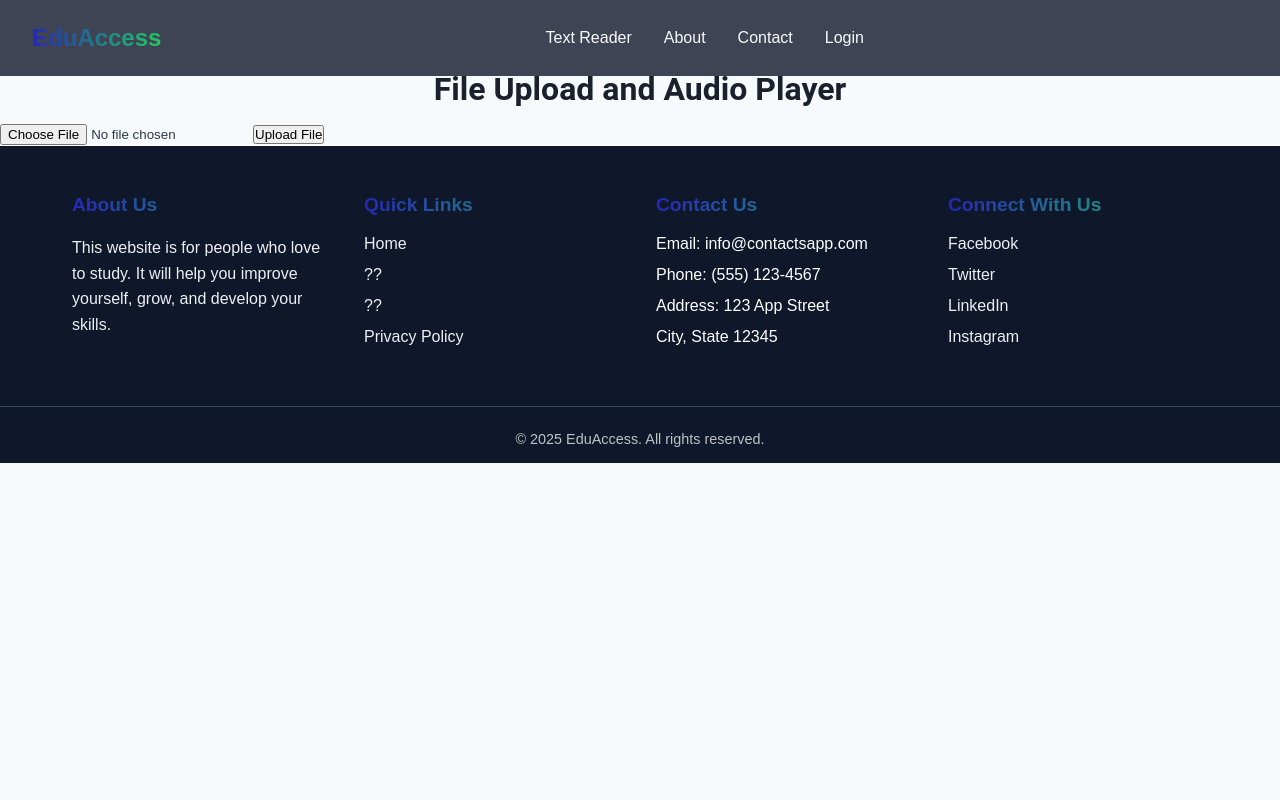
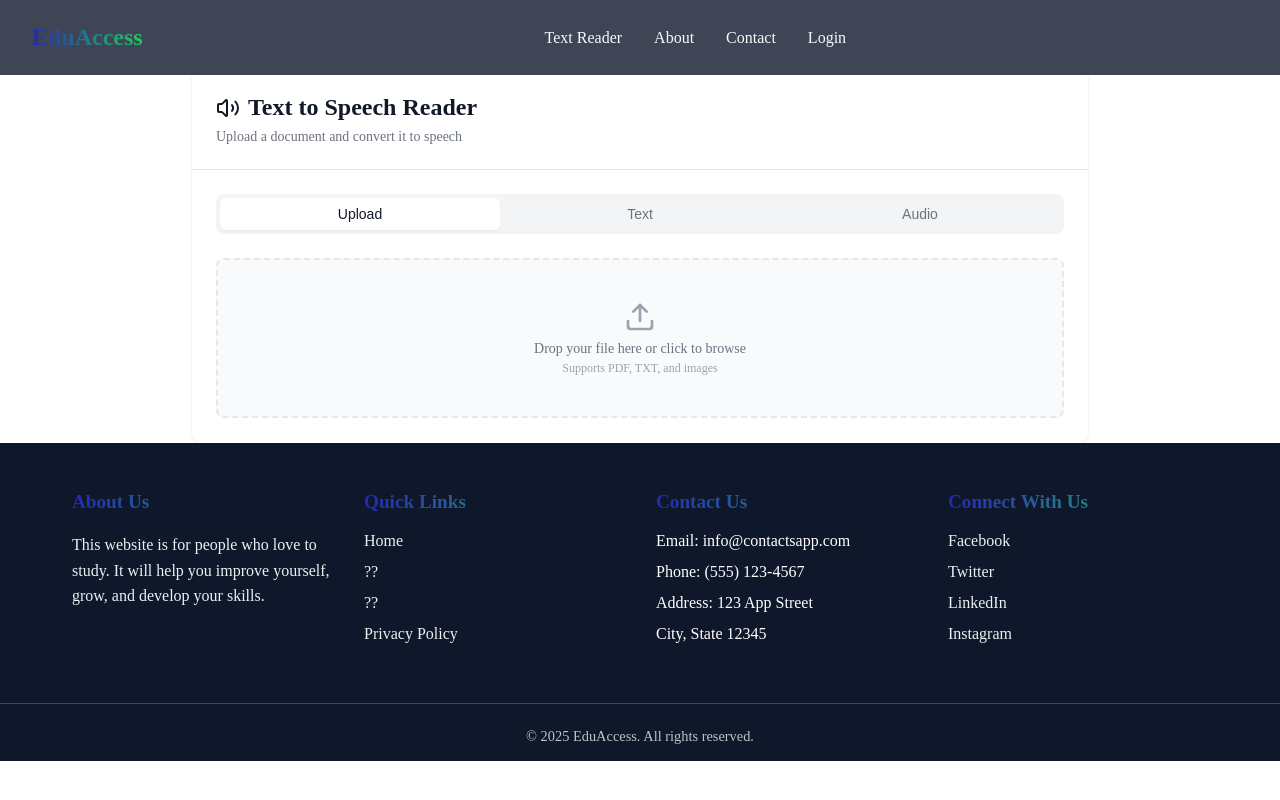
Before and after one commit to asad-as1/Anonymous-Project, a React (Vite) app in the folder frontend/: page /textreader in a window 1280 px wide. Built offline with nearby package versions, Linux system fonts and the light colour scheme.

Commit message:
Text Reader

```diff
--- a/frontend/package.json
+++ b/frontend/package.json
@@ -10,6 +10,7 @@
     "preview": "vite preview"
   },
   "dependencies": {
+    "@shadcn/ui": "^0.0.4",
     "axios": "^1.7.9",
     "express": "^4.21.2",
     "lucide-react": "^0.472.0",
--- a/frontend/src/pages/TextReader/TextReader.css
+++ b/frontend/src/pages/TextReader/TextReader.css
@@ -1,173 +1,315 @@
-/* Global Styles */
-body {
-  font-family: 'Arial', sans-serif;
-  background-color: #f7fafc;
-  color: #2d3748;
+/* Base Container Styles */
+.text-reader-container {
+  width: 100%;
+  max-width: 56rem;
+  margin: 0 auto;
+  background: white;
+  border-radius: 0.5rem;
+  box-shadow: 0 1px 3px rgba(0, 0, 0, 0.1);
 }
 
-/* Container */
-.container {
-  max-width: 1024px;
-  margin: 0 auto;
-  padding: 2rem;
-  background-color: #fff;
-  box-shadow: 0 2px 10px rgba(0, 0, 0, 0.1);
-  border-radius: 8px;
+/* Header Styles */
+.reader-header {
+  padding: 1.5rem;
+  border-bottom: 1px solid #e5e7eb;
 }
 
-/* Headings */
-h1, h2 {
-  font-family: 'Roboto', sans-serif;
-  color: #1a202c;
-  margin-bottom: 1rem;
+.header-title {
+  display: flex;
+  align-items: center;
+  gap: 0.5rem;
+  font-size: 1.5rem;
+  font-weight: 600;
+  color: #111827;
 }
 
-h1 {
-  font-size: 2rem;
-  font-weight: bold;
-  text-align: center;
+.header-description {
+  margin-top: 0.5rem;
+  color: #6b7280;
+  font-size: 0.875rem;
 }
 
-h2 {
-  font-size: 1.25rem;
-  font-weight: 600;
+/* Main Content Area */
+.reader-content {
+  padding: 1.5rem;
 }
 
-/* Upload Section */
-.upload-section {
+/* Tabs Styling */
+.tabs-container {
+  display: flex;
+  flex-direction: column;
+  gap: 1.5rem;
+}
+
+.tabs-list {
+  display: grid;
+  grid-template-columns: repeat(3, 1fr);
+  width: 100%;
+  background: #f3f4f6;
+  padding: 0.25rem;
+  border-radius: 0.5rem;
+}
+
+.tab-trigger {
+  padding: 0.5rem 1rem;
+  text-align: center;
+  border: none;
+  background: none;
+  cursor: pointer;
+  font-size: 0.875rem;
+  color: #6b7280;
+  transition: all 0.2s ease;
+}
+
+.tab-trigger[data-state="active"] {
+  background: white;
+  color: #111827;
+  border-radius: 0.375rem;
+  box-shadow: 0 1px 2px rgba(0, 0, 0, 0.05);
+}
+
+/* Upload Area Styles */
+.upload-zone {
   display: flex;
   flex-direction: column;
   align-items: center;
-  margin-bottom: 2rem;
+  justify-content: center;
+  height: 10rem;
+  border: 2px dashed #e5e7eb;
+  border-radius: 0.5rem;
+  background: #f9fafb;
+  cursor: pointer;
+  transition: all 0.2s ease;
+  position: relative;
 }
 
-.upload-section input[type="file"] {
-  background-color: #f4f8fb;
-  padding: 0.5rem 1rem;
-  border-radius: 50px;
-  border: 2px dashed #6b7280;
-  color: #4b5563;
-  margin-bottom: 1rem;
+.upload-zone:hover {
+  background: #f3f4f6;
+  border-color: #d1d5db;
+}
+
+.upload-input {
+  position: absolute;
+  inset: 0;
+  width: 100%;
+  height: 100%;
+  opacity: 0;
   cursor: pointer;
 }
 
-.upload-section button {
-  background-color: #3b82f6;
-  color: #fff;
-  padding: 0.5rem 2rem;
-  border-radius: 50px;
+.upload-icon {
+  width: 2rem;
+  height: 2rem;
+  color: #9ca3af;
+  margin-bottom: 0.5rem;
+}
+
+.upload-text {
+  font-size: 0.875rem;
+  color: #6b7280;
+}
+
+.upload-subtext {
+  font-size: 0.75rem;
+  color: #9ca3af;
+  margin-top: 0.25rem;
+}
+
+/* Text Display Area */
+.text-display {
+  position: relative;
+  margin-top: 1rem;
+}
+
+.text-content {
+  padding: 1rem;
+  background: #f9fafb;
+  border-radius: 0.5rem;
+  font-size: 0.875rem;
+  height: 15rem;
+  overflow: auto;
+  font-family: ui-monospace, monospace;
+  white-space: pre-wrap;
+  line-height: 1.5;
+}
+
+/* Audio Controls */
+.audio-controls {
+  display: flex;
+  flex-direction: column;
+  gap: 1.5rem;
+}
+
+.time-slider {
+  display: flex;
+  flex-direction: column;
+  gap: 0.5rem;
+}
+
+.time-display {
+  display: flex;
+  justify-content: space-between;
+  font-size: 0.875rem;
+  color: #6b7280;
+}
+
+.playback-controls {
+  display: flex;
+  justify-content: center;
+  gap: 1rem;
+}
+
+.control-button {
+  display: flex;
+  align-items: center;
+  justify-content: center;
+  width: 2.5rem;
+  height: 2.5rem;
+  border-radius: 0.375rem;
+  border: 1px solid #e5e7eb;
+  background: white;
   cursor: pointer;
+  transition: all 0.2s ease;
+}
+
+.control-button:hover {
+  background: #f3f4f6;
+}
+
+.control-button.primary {
+  background: #2563eb;
+  color: white;
   border: none;
 }
 
-.upload-section button:hover {
-  background-color: #2563eb;
+.control-button.primary:hover {
+  background: #1d4ed8;
+}
+
+/* Speed Control */
+.speed-control {
+  display: flex;
+  flex-direction: column;
+  gap: 0.5rem;
+}
+
+.speed-label {
+  display: flex;
+  align-items: center;
+  gap: 0.5rem;
+  font-size: 0.875rem;
+  color: #374151;
+}
+
+/* Custom Slider Styling */
+.slider {
+  -webkit-appearance: none;
+  width: 100%;
+  height: 0.25rem;
+  border-radius: 0.125rem;
+  background: #e5e7eb;
+  outline: none;
+}
+
+.slider::-webkit-slider-thumb {
+  -webkit-appearance: none;
+  width: 1rem;
+  height: 1rem;
+  border-radius: 50%;
+  background: #2563eb;
+  cursor: pointer;
+  transition: all 0.2s ease;
+}
+
+.slider::-webkit-slider-thumb:hover {
+  transform: scale(1.1);
 }
 
 /* Error Message */
-.error {
-  color: #e53e3e;
-  font-size: 0.875rem;
-  text-align: center;
-  margin-bottom: 1rem;
+.error-alert {
+  margin-top: 1rem;
+  padding: 0.75rem 1rem;
+  border-radius: 0.375rem;
+  background: #fee2e2;
+  color: #991b1b;
+  border: 1px solid #fecaca;
 }
 
-/* Extracted Text */
-.text-section {
-  margin-bottom: 2rem;
+/* Empty State */
+.empty-state {
+  text-align: center;
+  padding: 2rem 0;
+  color: #6b7280;
 }
 
-.text-display {
-  background-color: #f7fafc;
-  padding: 1rem;
-  border-radius: 8px;
-  overflow-y: auto;
-  max-height: 300px;
-  font-size: 1rem;
-  line-height: 1.5;
+/* Convert Button */
+.convert-button {
+  position: absolute;
+  bottom: 1rem;
+  right: 1rem;
+  padding: 0.5rem 1rem;
+  background: #2563eb;
+  color: white;
+  border: none;
+  border-radius: 0.375rem;
+  font-size: 0.875rem;
+  cursor: pointer;
+  transition: all 0.2s ease;
 }
 
-/* Controls Section */
-.controls-section {
-  margin-top: 1.5rem;
+.convert-button:hover {
+  background: #1d4ed8;
 }
 
-.playback-controls button {
-  background-color: #10b981;
-  color: white;
-  padding: 0.75rem 1.5rem;
-  margin-right: 0.5rem;
-  border-radius: 50px;
-  cursor: pointer;
-  border: none;
+/* Animations */
+@keyframes fadeIn {
+  from {
+    opacity: 0;
+    transform: translateY(0.5rem);
+  }
+  to {
+    opacity: 1;
+    transform: translateY(0);
+  }
 }
 
-.playback-controls button:hover {
-  background-color: #059669;
+.tab-content {
+  animation: fadeIn 0.3s ease-out;
 }
 
-.control-btn {
-  font-weight: 600;
-  padding: 0.5rem 1.5rem;
-  border-radius: 8px;
-  cursor: pointer;
+/* Responsive Design */
+@media (max-width: 640px) {
+  .reader-header,
+  .reader-content {
+    padding: 1rem;
+  }
+
+  .playback-controls {
+    flex-direction: column;
+    align-items: center;
+  }
+
+  .control-button {
+    width: 100%;
+    max-width: 200px;
+  }
 }
 
-.control-btn.primary {
-  background-color: #3b82f6;
-  color: #fff;
+/* Scrollbar Styling */
+.text-content::-webkit-scrollbar {
+  width: 0.375rem;
 }
 
-.control-btn.secondary {
-  background-color: #e5e7eb;
-  color: #1f2937;
+.text-content::-webkit-scrollbar-track {
+  background: #f3f4f6;
+  border-radius: 0.25rem;
 }
 
-.control-btn:hover {
-  opacity: 0.8;
+.text-content::-webkit-scrollbar-thumb {
+  background: #d1d5db;
+  border-radius: 0.25rem;
 }
 
-.audio-controls input[type="range"] {
-  width: 100%;
-  background-color: #e5e7eb;
-  height: 4px;
-  border-radius: 2px;
+.text-content::-webkit-scrollbar-thumb:hover {
+  background: #9ca3af;
 }
-
-.audio-controls input[type="range"]:focus {
-  outline: none;
-}
-
-/* Speed Control */
-.speed-control label {
-  font-size: 1rem;
-  font-weight: 500;
-  color: #4b5563;
-  display: block;
-  margin-bottom: 0.5rem;
-}
-
-.speed-slider {
-  width: 100%;
-  margin-top: 0.5rem;
-  background-color: #e5e7eb;
-  height: 4px;
-  border-radius: 2px;
-}
-
-/* Audio Player Controls */
-audio {
-  display: block;
-  margin-top: 1rem;
-}
-
-button:disabled {
-  background-color: #d1d5db;
-  cursor: not-allowed;
-}
-
-/* Buttons for Playback Control */
-.playback-controls button:disabled {
-  background-color: #d1d5db;
-  cursor: not-allowed;
-}
--- a/frontend/src/pages/TextReader/TextReader.jsx
+++ b/frontend/src/pages/TextReader/TextReader.jsx
@@ -1,36 +1,59 @@
 import React, { useState, useEffect, useRef } from "react";
-import "./TextReader.css"
+import { Upload, Play, Pause, StopCircle, Volume2, RefreshCw } from "lucide-react";
+import "./TextReader.css";
 
-function TextReader() {
+const TextReader = () => {
   const [file, setFile] = useState(null);
   const [text, setText] = useState("");
   const [error, setError] = useState("");
   const [currentTime, setCurrentTime] = useState(0);
   const [audioUrl, setAudioUrl] = useState(null);
   const [isUsingFallback, setIsUsingFallback] = useState(false);
+  const [isPlaying, setIsPlaying] = useState(false);
+  const [show, setShow] = useState(false);
+  const [duration, setDuration] = useState(0);
+  const [activeTab, setActiveTab] = useState("upload");
+  const [playbackRate, setPlaybackRate] = useState(1);
   const audioRef = useRef(null);
   const speechRef = useRef(null);
 
   useEffect(() => {
     if (audioUrl && audioRef.current) {
+      audioRef.current.addEventListener('loadedmetadata', () => {
+        setDuration(audioRef.current.duration);
+      });
       audioRef.current.ontimeupdate = () => {
         setCurrentTime(audioRef.current.currentTime);
       };
     }
+    return () => {
+      if (audioUrl && audioRef.current) {
+        audioRef.current.ontimeupdate = null;
+      }
+    };
   }, [audioUrl]);
 
   const handleFileChange = (event) => {
-    setFile(event.target.files[0]);
+    const selectedFile = event.target.files[0];
+    if (selectedFile) {
+      setPlaybackRate(1)
+      setDuration(0)
+      setShow(false)
+      setIsUsingFallback(false)
+      setAudioUrl(null)
+      setCurrentTime(0)
+      setIsPlaying(false)
+
+
+      setFile(selectedFile);
+      setActiveTab("text");
+      handleFileUpload(selectedFile);
+    }
   };
 
-  const handleFileUpload = () => {
-    if (!file) {
-      setError("Please select a file to upload.");
-      return;
-    }
-
+  const handleFileUpload = (selectedFile) => {
     const formData = new FormData();
-    formData.append("file", file);
+    formData.append("file", selectedFile);
 
     fetch(`${import.meta.env.VITE_URL}/textreader`, {
       method: 'POST',
@@ -43,85 +66,101 @@ function TextReader() {
       })
       .catch(error => {
         console.error("Error uploading file:", error);
-        setError("Error uploading file.");
+        setError("Error processing file. Please try again.");
       });
+  };
+
+  const formatTime = (seconds) => {
+    const minutes = Math.floor(seconds / 60);
+    const remainingSeconds = Math.floor(seconds % 60);
+    return `${minutes}:${remainingSeconds.toString().padStart(2, '0')}`;
+  };
+
+  const handleGenerateAudio = async () => {
+    if (!text) {
+      setError("Please upload a file with text content first.");
+      return;
+    }
+
+    try {
+      const response = await fetch(`${import.meta.env.VITE_URL}/generate-audio`, {
+        method: 'POST',
+        headers: { 'Content-Type': 'application/json' },
+        body: JSON.stringify({ text })
+      });
+
+      if (!response.ok) throw new Error('Audio generation failed');
+
+      const audioBlob = await response.blob();
+      const audioUrl = URL.createObjectURL(audioBlob);
+      setAudioUrl(audioUrl);
+      setIsUsingFallback(false);
+      setActiveTab("audio");
+      setShow(true)
+      if (audioRef.current) {
+        audioRef.current.play();
+        setIsPlaying(true);
+      }
+    } catch (error) {
+      console.error("Error generating audio:", error);
+      setError("File is too large!!! Click on Audio tab for audio.");
+      useFallbackTTS();
+    }
   };
 
   const useFallbackTTS = () => {
     setIsUsingFallback(true);
     if ('speechSynthesis' in window) {
       const utterance = new SpeechSynthesisUtterance(text);
+      utterance.rate = playbackRate;
       speechRef.current = utterance;
       window.speechSynthesis.speak(utterance);
+      setIsPlaying(true);
     } else {
       setError("Text-to-speech is not supported in your browser.");
     }
   };
 
-  const handleGenerateAudio = () => {
-    if (!text) {
-      setError("No text to convert to audio.");
-      return;
+
+  const handlePlayPause = () => {
+    if (isUsingFallback) {
+      if (isPlaying) {
+        window.speechSynthesis.pause();
+      } else {
+        window.speechSynthesis.resume();
       }
-
-    fetch(`${import.meta.env.VITE_URL}/generate-audio`, {
-      method: 'POST',
-      headers: {
-        'Content-Type': 'application/json',
-      },
-      body: JSON.stringify({ text })
-    })
-      .then(response => response.blob())
-      .then(audioBlob => {
-        const audioUrl = URL.createObjectURL(audioBlob);
-        setAudioUrl(audioUrl);
-        setIsUsingFallback(false);
-        if (audioRef.current) {
+    } else if (audioRef.current) {
+      if (isPlaying) {
+        audioRef.current.pause();
+      } else {
         audioRef.current.play();
       }
-      })
-      .catch(error => {
-        console.error("Error generating audio:", error);
-        setError("Using browser's text-to-speech as fallback.");
-        useFallbackTTS();
-      });
-  };
-
-  const handlePlayAudio = () => {
-    if (isUsingFallback) {
-      window.speechSynthesis.resume();
-    } else if (audioUrl && audioRef.current) {
-      audioRef.current.play();
     }
-  };
-
-  const handlePauseAudio = () => {
-    if (isUsingFallback) {
-      window.speechSynthesis.pause();
-    } else if (audioUrl && audioRef.current) {
-      audioRef.current.pause();
-    }
+    setIsPlaying(!isPlaying);
   };
 
   const handleStop = () => {
     if (isUsingFallback) {
       window.speechSynthesis.cancel();
-    } else if (audioUrl && audioRef.current) {
+    } else if (audioRef.current) {
       audioRef.current.pause();
       audioRef.current.currentTime = 0;
     }
+    setIsPlaying(false);
+    setCurrentTime(0);
   };
 
   const handleSliderChange = (event) => {
-    const newTime = event.target.value;
+    const newTime = parseFloat(event.target.value);
     setCurrentTime(newTime);
     if (audioRef.current) {
       audioRef.current.currentTime = newTime;
     }
   };
 
-  const handleRateChange = (event) => {
+  const handleSpeedChange = (event) => {
     const newRate = parseFloat(event.target.value);
+    setPlaybackRate(newRate);
     if (isUsingFallback && speechRef.current) {
       speechRef.current.rate = newRate;
     } else if (audioRef.current) {
@@ -130,98 +169,149 @@ function TextReader() {
   };
 
   return (
-    <div className="w-full max-w-4xl mx-auto p-6">
-      <div className="space-y-6">
-        <h1 className="text-2xl font-bold">File Upload and Audio Player</h1>
+    <div className="text-reader-container">
+      <div className="reader-header">
+        <div className="header-title">
+          <Volume2 />
+          Text to Speech Reader
+        </div>
+        <div className="header-description">
+          Upload a document and convert it to speech
+        </div>
+      </div>
 
-        <div className="space-y-4">
+      <div className="reader-content">
+        <div className="tabs-container">
+          <div className="tabs-list">
+            <button
+              className="tab-trigger"
+              data-state={activeTab === "upload" ? "active" : ""}
+              onClick={() => setActiveTab("upload")}
+            >
+              Upload
+            </button>
+            <button
+              className="tab-trigger"
+              data-state={activeTab === "text" ? "active" : ""}
+              onClick={() => setActiveTab("text")}
+            >
+              Text
+            </button>
+            <button
+              className="tab-trigger"
+              data-state={activeTab === "audio" ? "active" : ""}
+              onClick={() => setActiveTab("audio")}
+            >
+              Audio
+            </button>
+          </div>
+
+          <div className="tab-content">
+            {activeTab === "upload" && (
+              <div className="upload-zone">
                 <input
                   type="file"
                   accept=".pdf,.txt,.jpg,.jpeg,.png"
                   onChange={handleFileChange}
-            className="block w-full text-sm text-gray-500 file:mr-4 file:py-2 file:px-4 file:rounded-full file:border-0 file:text-sm file:font-semibold file:bg-blue-50 file:text-blue-700 hover:file:bg-blue-100"
+                  className="upload-input"
                 />
-          <button
-            onClick={handleFileUpload}
-            className="px-4 py-2 bg-blue-600 text-white rounded hover:bg-blue-700"
-          >
-            Upload File
-          </button>
-        </div>
-
-        {error && <p className="text-red-500">{error}</p>}
-
-        {text && (
-          <div className="space-y-4">
-            <h2 className="text-xl font-semibold">Extracted Text</h2>
-            <pre className="p-4 bg-gray-50 rounded overflow-auto max-h-60">{text}</pre>
-
-            <div className="space-y-4">
-              <div className="flex space-x-2">
-                <button
-                  onClick={handleGenerateAudio}
-                  className="px-4 py-2 bg-green-600 text-white rounded hover:bg-green-700"
-                >
-                  Generate & Play Audio
-                </button>
-                {(audioUrl || isUsingFallback) && (
-                  <>
-                    <button
-                      onClick={handlePlayAudio}
-                      className="px-4 py-2 bg-blue-600 text-white rounded hover:bg-blue-700"
-                    >
-                      Play
-                    </button>
-                    <button
-                      onClick={handlePauseAudio}
-                      className="px-4 py-2 bg-gray-600 text-white rounded hover:bg-gray-700"
-                    >
-                      Pause
-                    </button>
-                    <button
-                      onClick={handleStop}
-                      className="px-4 py-2 bg-red-600 text-white rounded hover:bg-red-700"
-                    >
-                      Stop
-                    </button>
-                  </>
-                )}
-              </div>
-
-              {!isUsingFallback && audioUrl && (
-                <div className="space-y-2">
-                  <input
-                    type="range"
-                    min="0"
-                    max={audioRef.current?.duration || 100}
-                    value={currentTime}
-                    onChange={handleSliderChange}
-                    className="w-full"
-                  />
-                  <audio ref={audioRef} src={audioUrl} />
+                <Upload className="upload-icon" />
+                <p className="upload-text">Drop your file here or click to browse</p>
+                <p className="upload-subtext">Supports PDF, TXT, and images</p>
               </div>
             )}
 
-              <div className="space-y-2">
-                <label className="block text-sm font-medium text-gray-700">
-                  Speed: {audioRef.current?.playbackRate || speechRef.current?.rate || 1}x
-                </label>
+            {activeTab === "text" && (
+              <div className="text-display">
+                {text ? (
+                  <>
+                    <pre className="text-content">{text}</pre>
+                    <button
+                      className="convert-button"
+                      onClick={handleGenerateAudio}
+                    >
+                      Convert to Speech
+                    </button>
+                  </>
+                ) : (
+                  <div className="empty-state">
+                    Upload a file to see extracted text
+                  </div>
+                )}
+              </div>
+            )}
+
+            {activeTab === "audio"  && (
+              <div className="audio-controls">
+                {audioUrl || isUsingFallback ? (
+                  <>
+                  { show &&
+                    <div className="time-slider">
+                      <div className="time-display">
+                        <span>{formatTime(currentTime)}</span>
+                        <span>{formatTime(duration)}</span>
+                      </div>
                       <input
                         type="range"
+                        className="slider"
+                        value={currentTime}
+                        max={duration || 100}
+                        step={0.1}
+                        onChange={handleSliderChange}
+                      />
+                    </div>
+                  }
+
+                    <div className="playback-controls">
+                      <button className="control-button" onClick={handleStop}>
+                        <StopCircle />
+                      </button>
+                      <button
+                        className="control-button primary"
+                        onClick={handlePlayPause}
+                      >
+                        {isPlaying ? <Pause /> : <Play />}
+                      </button>
+                    </div>
+                  { show &&
+                    <div className="speed-control">
+                      <div className="speed-label">
+                        <RefreshCw />
+                        <span>Playback Speed: {playbackRate}x</span>
+                      </div>
+                      <input
+                        type="range"
+                        className="slider"
                         min="0.5"
                         max="2"
                         step="0.1"
-                  value={audioRef.current?.playbackRate || speechRef.current?.rate || 1}
-                  onChange={handleRateChange}
-                  className="w-full"
+                        value={playbackRate}
+                        onChange={handleSpeedChange}
                       />
                     </div>
+}
+                    {!isUsingFallback && (
+                      <audio ref={audioRef} src={audioUrl} />
+                    )}
+                  </>
+                ) : (
+                  <div className="empty-state">
+                    Convert text to audio to start listening
                   </div>
+                )}
+              </div>
+            )}
+          </div>
+        </div>
+
+        {error && (
+          <div className="error-alert">
+            {error}
           </div>
         )}
       </div>
     </div>
   );
-}
+};
 
 export default TextReader;
```
Also changed, not shown: 1 other file (tests, documents, lock files or other folders). Lines whose indentation alone changed are shown as unchanged.
